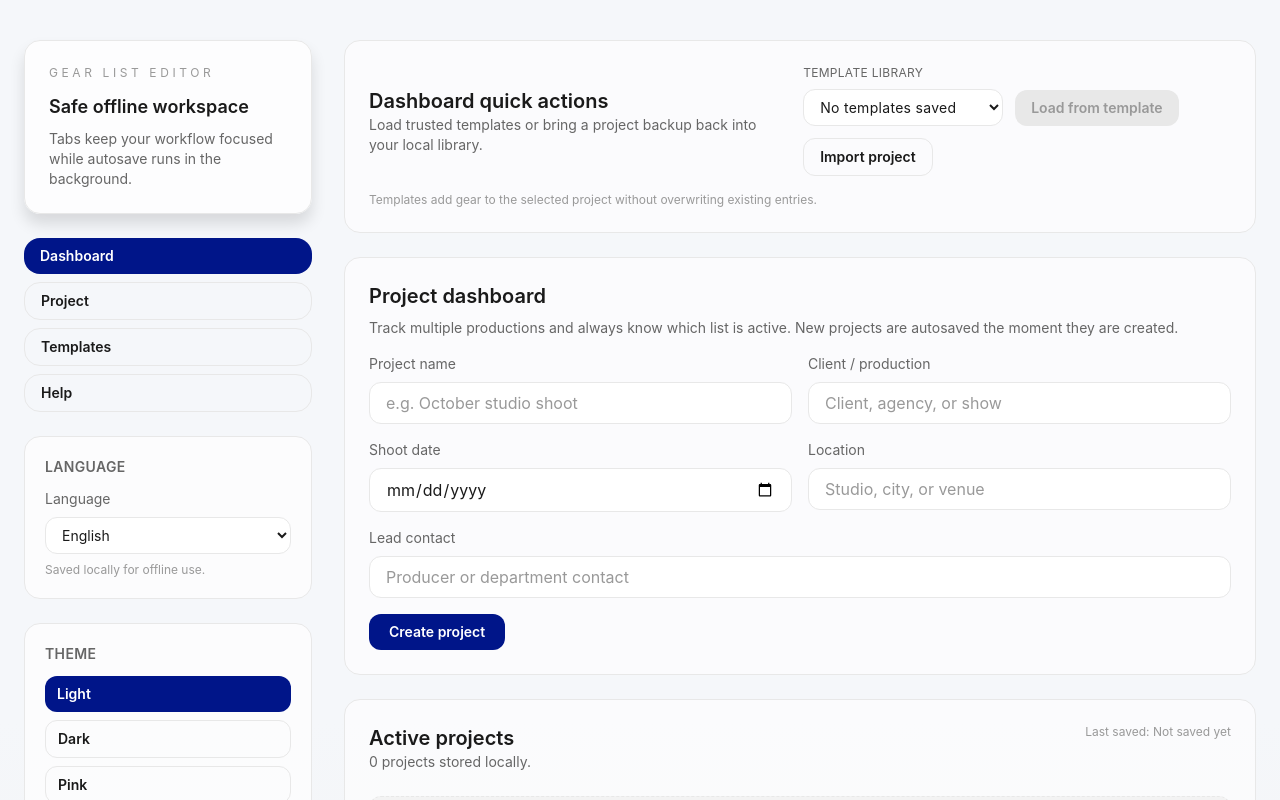
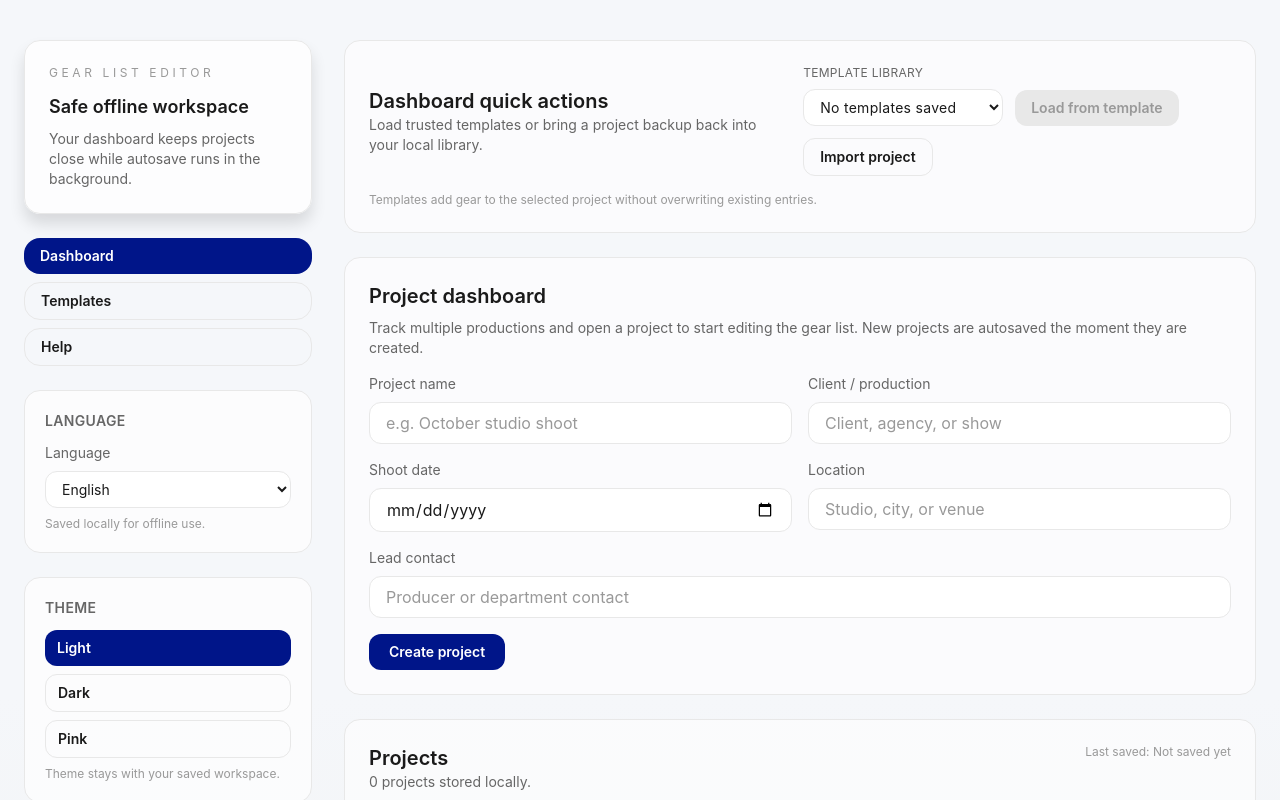
Before and after one commit to Hugo9809/Gear-list-editor, a React (Vite) app in the folder app/: page / in a window 1280 px wide. Shown: the top 800 px of the page. Built offline with nearby package versions, Linux system fonts and the light colour scheme.

Commit message:
Update dashboard project flow

```diff
--- a/app/src/App.jsx
+++ b/app/src/App.jsx
@@ -408,15 +408,6 @@ export default function App() {
   }, [projects, templates, history, activeProjectId, isHydrated, theme]);
 
   useEffect(() => {
-    if (!isHydrated) {
-      return;
-    }
-    if (!activeProjectId && projects.length > 0) {
-      setActiveProjectId(projects[0].id);
-    }
-  }, [activeProjectId, isHydrated, projects]);
-
-  useEffect(() => {
     if (templates.length === 0) {
       setSelectedTemplateId('');
       return;
@@ -427,7 +418,7 @@ export default function App() {
   }, [templates]);
 
   const activeProject = useMemo(
-    () => projects.find((project) => project.id === activeProjectId) || projects[0] || null,
+    () => projects.find((project) => project.id === activeProjectId) || null,
     [projects, activeProjectId]
   );
   const activeProjectIndex = useMemo(
@@ -523,15 +514,22 @@ export default function App() {
     };
     setProjects((prev) => [newProject, ...prev]);
     setActiveProjectId(newProject.id);
+    setActiveTab('project');
     setProjectDraft(emptyProjectDraft);
     setStatus(t('status.projectCreated', 'New project created and protected by autosave.'));
+  };
+
+  const openProject = (projectId) => {
+    setActiveProjectId(projectId);
+    setActiveTab('project');
   };
 
   const deleteProject = (projectId) => {
     setProjects((prev) => {
       const remaining = prev.filter((project) => project.id !== projectId);
       if (activeProjectId === projectId) {
-        setActiveProjectId(remaining[0]?.id || null);
+        setActiveProjectId(null);
+        setActiveTab('dashboard');
       }
       return remaining;
     });
@@ -996,7 +994,6 @@ export default function App() {
   const navigationTabs = useMemo(
     () => [
       { id: 'dashboard', label: t('navigation.sidebar.dashboard', 'Dashboard') },
-      { id: 'project', label: t('navigation.sidebar.project', 'Project') },
       { id: 'templates', label: t('navigation.sidebar.templates', 'Templates') },
       { id: 'help', label: t('navigation.sidebar.help', 'Help') }
     ],
@@ -1170,7 +1167,7 @@ export default function App() {
           </aside>
 
           <main className="flex flex-1 flex-col gap-6">
-            {activeProject && activeTab !== 'help' ? (
+            {activeProject && activeTab === 'project' ? (
               <div className="flex flex-wrap items-center justify-between gap-4 rounded-2xl border border-surface-sunken bg-surface-elevated/80 px-5 py-4 shadow-lg">
                 <div className="flex min-w-[200px] flex-col gap-1">
                   <span className="text-xs uppercase tracking-[0.3em] text-text-muted">
@@ -1296,7 +1293,7 @@ export default function App() {
                     <p className="text-sm text-text-secondary">
                       {t(
                         'project.dashboard.description',
-                        'Track multiple productions and always know which list is active. New projects are autosaved the moment they are created.'
+                        'Track multiple productions and open a project to start editing the gear list. New projects are autosaved the moment they are created.'
                       )}
                     </p>
                   </div>
@@ -1369,7 +1366,7 @@ export default function App() {
                   <div className="flex flex-wrap items-start justify-between gap-4">
                     <div>
                       <h2 className="text-xl font-semibold text-text-primary">
-                        {t('project.list.title', 'Active projects')}
+                        {t('project.list.title', 'Projects')}
                       </h2>
                       <p className="text-sm text-text-secondary">
                         {tPlural(
@@ -1398,7 +1395,6 @@ export default function App() {
                       </div>
                     ) : (
                       projects.map((project, projectIndex) => {
-                        const isActive = project.id === activeProject?.id;
                         const itemTotal = project.categories.reduce(
                           (sum, category) => sum + category.items.length,
                           0
@@ -1406,11 +1402,7 @@ export default function App() {
                         return (
                           <div
                             key={project.id}
-                            className={`flex h-full flex-col gap-4 rounded-xl border p-4 transition ${
-                              isActive
-                                ? 'border-brand/60 bg-brand/10 shadow-[0_0_0_1px_rgb(var(--v2-brand-primary)/0.35)]'
-                                : 'border-surface-sunken bg-surface-muted/60'
-                            }`}
+                            className="flex h-full flex-col gap-4 rounded-xl border border-surface-sunken bg-surface-muted/60 p-4 transition"
                           >
                             <div className="flex items-start justify-between gap-3">
                               <div>
@@ -1426,11 +1418,6 @@ export default function App() {
                                   {project.shootDate || t('project.shootDate.empty', 'Date not set')}
                                 </p>
                               </div>
-                              {isActive && (
-                                <span className="rounded-full border border-brand/50 bg-brand/10 px-2 py-1 text-[10px] font-semibold uppercase tracking-wide text-brand">
-                                  {t('project.active.badge', 'Selected')}
-                                </span>
-                              )}
                             </div>
                             <div className="grid gap-2 text-xs text-text-secondary md:grid-cols-2">
                               <div className="rounded-lg border border-surface-sunken bg-surface-input/40 px-3 py-2">
@@ -1452,16 +1439,10 @@ export default function App() {
                             <div className="mt-auto flex flex-wrap gap-2">
                               <button
                                 type="button"
-                                onClick={() => setActiveProjectId(project.id)}
-                                className={`rounded-lg px-3 py-1 text-xs font-semibold transition ${
-                                  isActive
-                                    ? 'bg-brand text-brand-foreground'
-                                    : 'border border-surface-sunken text-text-primary hover:border-brand'
-                                }`}
-                              >
-                                {isActive
-                                  ? t('project.actions.active', 'Active')
-                                  : t('project.actions.open', 'Open')}
+                                onClick={() => openProject(project.id)}
+                                className="rounded-lg bg-brand px-3 py-1 text-xs font-semibold text-brand-foreground transition hover:bg-brand-hover"
+                              >
+                                {t('project.actions.open', 'Open')}
                               </button>
                               <button
                                 type="button"
@@ -1503,6 +1484,14 @@ export default function App() {
                         : t('project.workspace.empty', 'Select a project to start editing.')}
                     </p>
                   </div>
+                  <div className="flex flex-wrap gap-3">
+                    <button
+                      type="button"
+                      onClick={() => setActiveTab('dashboard')}
+                      className="rounded-lg border border-surface-sunken px-4 py-2 text-sm font-semibold text-text-primary transition hover:border-brand hover:text-brand"
+                    >
+                      {t('project.actions.backToDashboard', 'Back to dashboard')}
+                    </button>
                     <button
                       type="button"
                       onClick={exportPdf}
@@ -1510,6 +1499,7 @@ export default function App() {
                     >
                       {t('project.actions.exportPdf', 'Export PDF')}
                     </button>
+                  </div>
                 </div>
 
                 {activeProject ? (
--- a/app/src/i18n/de.json
+++ b/app/src/i18n/de.json
@@ -11,7 +11,6 @@
   "navigation": {
     "sidebar": {
       "dashboard": "Dashboard",
-      "project": "Projekt",
       "templates": "Vorlagen",
       "help": "Hilfe"
     },
@@ -27,8 +26,8 @@
       "importBackup": "Backup importieren"
     },
     "helper": {
-      "dashboard": "Hier starten: Projekt auswählen oder erstellen, Importe verwalten und Backups offline schützen.",
-      "project": "Aktive Equipmentliste mit Autosave bearbeiten. Exporte und Teilen liegen oben in der Leiste.",
+      "dashboard": "Hier starten: Projekt-Kachel öffnen oder erstellen, Importe verwalten und Backups offline schützen.",
+      "project": "Projekt-Kachel öffnen, um die Equipmentliste mit Autosave und Exporten zu bearbeiten.",
       "templates": "Kits sicher wiederverwenden. Vorlagen sind hier und ergänzen ohne Überschreiben.",
       "help": "Offline-fokussierte Hilfe zu Autosave, Backups, Wiederherstellung und Exporten."
     }
@@ -39,7 +38,7 @@
     "emptyValue": "—",
     "sidebar": {
       "title": "Sicherer Offline-Arbeitsbereich",
-      "description": "Tabs halten deinen Workflow fokussiert, während Autosave im Hintergrund läuft."
+      "description": "Dein Dashboard hält Projekte griffbereit, während Autosave im Hintergrund läuft."
     },
     "hero": {
       "title": "Projektfertige Equipmentlisten mit Offline-Schutz.",
@@ -87,7 +86,7 @@
     "untitled": "Unbenanntes Projekt",
     "dashboard": {
       "title": "Projekt-Dashboard",
-      "description": "Behalte mehrere Produktionen im Blick und sieh immer, welche Liste aktiv ist. Neue Projekte werden sofort automatisch gespeichert."
+      "description": "Behalte mehrere Produktionen im Blick und öffne ein Projekt, um die Equipmentliste zu bearbeiten. Neue Projekte werden sofort automatisch gespeichert."
     },
     "fields": {
       "name": "Projektname",
@@ -108,11 +107,12 @@
       "exportPdf": "PDF exportieren",
       "importProject": "Projekt importieren",
       "active": "Aktiv",
-      "open": "Öffnen",
+      "open": "Projekt öffnen",
+      "backToDashboard": "Zurück zum Dashboard",
       "archive": "Archivieren"
     },
     "list": {
-      "title": "Aktive Projekte",
+      "title": "Projekte",
       "empty": "Noch keine Projekte. Erstelle dein erstes Projekt, um eine Equipmentliste zu beginnen."
     },
     "count": {
@@ -325,12 +325,12 @@
     "sections": [
       {
         "title": "Start im Dashboard",
-        "description": "Dashboard → Projekt auswählen/erstellen → Equipmentliste im Projekt-Tab bearbeiten.",
+        "description": "Dashboard → Projekt-Kachel auswählen/erstellen → Projekt-Arbeitsbereich öffnet sich.",
         "items": [
           "Projekt anlegen, damit es sofort lokal gespeichert wird, auch offline.",
           "Projekt auswählen, um ohne Datenverlust weiterzuarbeiten.",
           "Dashboard-Aktionen kümmern sich um Importe, Wiederherstellung und Geräte-Backups.",
-          "Im Projekt-Tab oben exportieren, PDF erstellen oder teilen.",
+          "Im Projekt-Arbeitsbereich oben exportieren, PDF erstellen oder teilen.",
           "Vorlagen liegen im Vorlagen-Tab und ergänzen Equipment ohne Überschreiben."
         ]
       },
@@ -350,7 +350,7 @@
         "items": [
           "Aktives Projekt als Vorlage speichern, wenn ein Kit wiederkehrt.",
           "Vorlagen aus dem Vorlagen-Tab hinzufügen, ohne Einträge zu verlieren.",
-          "Projekt-Export und PDF-Export findest du im Projekt-Tab."
+          "Projekt-Export und PDF-Export findest du im Projekt-Arbeitsbereich."
         ]
       }
     ]
@@ -388,7 +388,7 @@
           "Zwischenablage-Teilen kopiert ein vollständiges Backup für Übergaben.",
           "Projekt-Export lädt nur das aktive Projekt für sichere Übergaben herunter.",
           "PDF-Export öffnet eine druckfertige Liste für die Produktion.",
-          "Aktionen im Projekt-Tab halten Exporte und Teilen direkt an der Liste."
+          "Aktionen im Projekt-Arbeitsbereich halten Exporte und Teilen direkt an der Liste."
         ]
       },
       {
--- a/app/src/i18n/en.json
+++ b/app/src/i18n/en.json
@@ -11,7 +11,6 @@
   "navigation": {
     "sidebar": {
       "dashboard": "Dashboard",
-      "project": "Project",
       "templates": "Templates",
       "help": "Help"
     },
@@ -27,8 +26,8 @@
       "importBackup": "Import backup"
     },
     "helper": {
-      "dashboard": "Start here: select or create a project, manage imports, and protect backups while offline.",
-      "project": "Edit the active gear list with autosave. Exports and sharing live in the top bar.",
+      "dashboard": "Start here: create or open a project tile, manage imports, and protect backups while offline.",
+      "project": "Open a project tile to edit the gear list with autosave and exports.",
       "templates": "Reuse kits safely. Templates live here and add gear without overwriting your list.",
       "help": "Offline-first guidance for autosave, backups, restores, and safe exports."
     }
@@ -39,7 +38,7 @@
     "emptyValue": "—",
     "sidebar": {
       "title": "Safe offline workspace",
-      "description": "Tabs keep your workflow focused while autosave runs in the background."
+      "description": "Your dashboard keeps projects close while autosave runs in the background."
     }
   },
   "theme": {
@@ -77,7 +76,7 @@
     "untitled": "Untitled project",
     "dashboard": {
       "title": "Project dashboard",
-      "description": "Track multiple productions and always know which list is active. New projects are autosaved the moment they are created."
+      "description": "Track multiple productions and open a project to start editing the gear list. New projects are autosaved the moment they are created."
     },
     "fields": {
       "name": "Project name",
@@ -98,11 +97,12 @@
       "exportPdf": "Export PDF",
       "importProject": "Import project",
       "active": "Active",
-      "open": "Open",
+      "open": "Open project",
+      "backToDashboard": "Back to dashboard",
       "archive": "Archive"
     },
     "list": {
-      "title": "Active projects",
+      "title": "Projects",
       "empty": "No projects yet. Create your first project to begin building a gear list."
     },
     "count": {
@@ -315,12 +315,12 @@
     "sections": [
       {
         "title": "Start from the dashboard",
-        "description": "Dashboard → select/create project → edit the gear list in the Project tab.",
+        "description": "Dashboard → select/create a project tile → the project workspace opens.",
         "items": [
           "Create a project to save locally the moment it exists, even offline.",
           "Select a project to continue editing without losing data.",
           "Dashboard actions handle imports, restores, and device backups.",
-          "Use the Project tab top bar for export, PDF, and share actions.",
+          "Use the project workspace header for export, PDF, and share actions.",
           "Templates live in the Templates tab and can be added without overwriting gear."
         ]
       },
@@ -340,7 +340,7 @@
         "items": [
           "Save the active project as a template for repeat kits.",
           "Apply templates from the Templates tab to extend your list safely.",
-          "Project export and PDF export live in the Project tab top bar."
+          "Project export and PDF export live in the project workspace header."
         ]
       }
     ]
@@ -378,7 +378,7 @@
           "Clipboard sharing copies a full backup for quick handoffs.",
           "Project export downloads only the active project for safe handoffs.",
           "PDF export opens a print-ready list for production reference.",
-          "Project tab actions keep exports and sharing next to your gear list."
+          "Project workspace actions keep exports and sharing next to your gear list."
         ]
       },
       {
```
Lines whose indentation alone changed are shown as unchanged.
